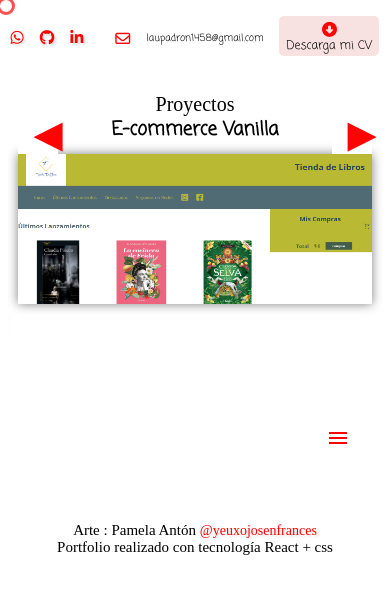
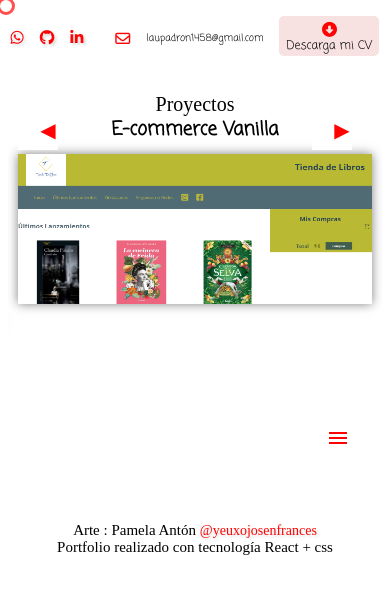
Before and after one commit to laupadron/nuevo_lauri, a React (Vite) app: page /#/projects in a window 390 px wide. Shown: the top 594 px of the page. Built offline with nearby package versions, Linux system fonts and the light colour scheme; a web font is replaced by a local one.

Commit message:
fix:querys

```diff
--- a/src/styles/arrow.css
+++ b/src/styles/arrow.css
@@ -32,12 +32,14 @@
   .slick-prev {
     left: 10px;  /* Ajusta según sea necesario */
     right: auto; /* Reinicia la posición right a auto */
-    top:8%
+    top:6%;
+    font-size: 20px;
   }
 
   .slick-next {
-    right: 10px; /* Ajusta según sea necesario */
+    right: 30px; /* Ajusta según sea necesario */
     left: auto; /* Reinicia la posición left a auto */
-    top:8%;
+    top:6%;
+    font-size: 20px;
   }
 }
--- a/src/styles/contact.css
+++ b/src/styles/contact.css
@@ -94,8 +94,8 @@
     .container-contact{
         gap: 2rem;
         margin-bottom: 2rem;
-        margin-left: 2rem;
-        margin-right: 0;
+        margin-left: 3rem;
+        margin-right: 1rem;
     }
     .mail h2{
         font-size: 10px;
--- a/src/styles/projects.css
+++ b/src/styles/projects.css
@@ -87,6 +87,12 @@ border:none;
 
 
 @media (max-width: 768px){
+    .description-overlay {
+        top:78%
+    }
+    .description-overlay p{
+        padding: 20px 60px 0 60px;
+    }
     h3 .link{
         text-align: center;
     }
```
